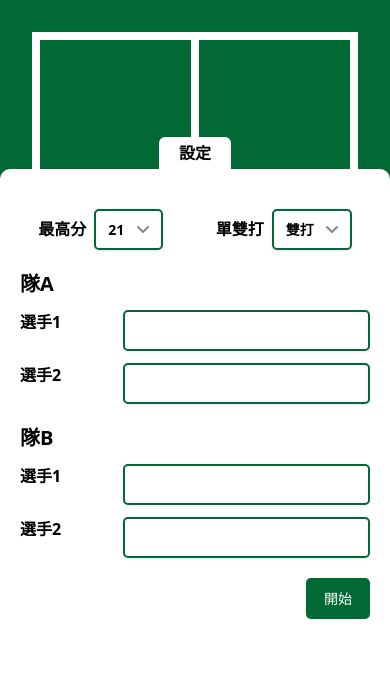
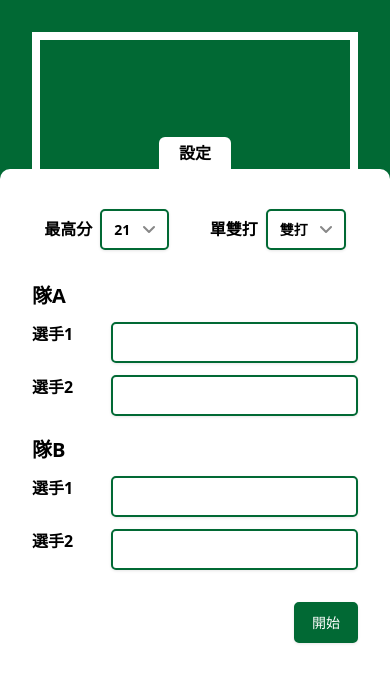
Before and after one commit to zrtian0819/scoreboard-nuxt, a Nuxt app: page / in a window 390 px wide. Shown: the top 682 px of the page. Built offline with nearby package versions, Linux system fonts and the light colour scheme.

Commit message:
feat: 微調手機版排版

```diff
--- a/components/BadmintonScoreBoard.vue
+++ b/components/BadmintonScoreBoard.vue
@@ -3,8 +3,10 @@
     id="app"
     class="w-[100dvw] h-[100dvh] bg-green flex p-8 overflow-hidden relative no-double-tap-zoom"
   >
-    <div class="grid grid-cols-2 text-white w-full h- full border-white border-8">
-      <div class="border-white border-r-4 flex flex-col justify-center items-center gap-6 relative">
+    <div class="grid grid-cols-1 sm:grid-cols-2 text-white w-full h- full border-white border-8">
+      <div
+        class="border-white border-b-4 sm:border-b-0 sm:border-r-4 flex flex-row-reverse sm:flex-col justify-center items-center gap-6 relative"
+      >
         <!-- <span
           class="absolute right-5 top-[50%] -translate-y-[50%] flex items-center justify-center cursor-pointer"
           @click="switchPlace('A')"
@@ -28,7 +30,9 @@
           {{ teamA.evenPlace }}
         </div>
       </div>
-      <div class="border-white border-l-4 flex flex-col justify-center items-center gap-6 relative">
+      <div
+        class="border-white border-t-4 sm:border-t-0 sm:border-l-4 flex flex-row-reverse sm:flex-col justify-center items-center gap-6 relative"
+      >
         <!-- <span
           class="absolute left-5 top-[50%] -translate-y-[50%] flex items-center justify-center cursor-pointer"
           @click="switchPlace('B')"
@@ -56,7 +60,7 @@
 
     <nav
       class="absolute bottom-0 transition-all duration-700 left-0 font-bold"
-      :class="[isSettingOpen ? 'bottom-0' : 'translate-y-[80dvh] sm:translate-y-[50dvh]']"
+      :class="[isSettingOpen ? 'bottom-0' : 'translate-y-[80dvh] sm:translate-y-[70dvh]']"
     >
       <div
         class="inline-block rounded-t-md sm:rounded-t-xl px-5 py-1 relative left-[50%] -translate-x-[50%] bg-white click transition duration-1000 delay-100"
@@ -66,13 +70,16 @@
         設定
       </div>
       <div
-        class="bg-white px-5 py-10 sm:p-8 rounded-t-[10px] sm:rounded-t-[20px] w-screen shadow-sm h-[80dvh] sm:h-[50dvh] flex flex-col gap-5 overflow-auto"
+        class="bg-white px-8 py-10 sm:p-8 rounded-t-[10px] sm:rounded-t-[20px] w-screen shadow-sm h-[80dvh] sm:h-[70dvh] flex flex-col gap-5 overflow-auto"
       >
+        <div class="flex flex-col gap-8">
           <div class="flex items-center gap-4">
             <span class="m-auto flex items-center gap-2">
               <label for="score">最高分</label>
               <select v-model="maxScore" placeholder="請選擇" :disabled="gameIsStart">
-              <option v-for="score in scoreOptions" :key="score" :value="score">{{ score }}</option>
+                <option v-for="score in scoreOptions" :key="score" :value="score">
+                  {{ score }}
+                </option>
               </select>
             </span>
             <span class="m-auto flex items-center gap-2">
@@ -123,6 +130,7 @@
             <button @click="gameIsStart ? EndGame() : initGame()">
               {{ gameIsStart ? '結束' : '開始' }}
             </button>
+          </div>
         </div>
       </div>
     </nav>
```
Lines whose indentation alone changed are shown as unchanged.
